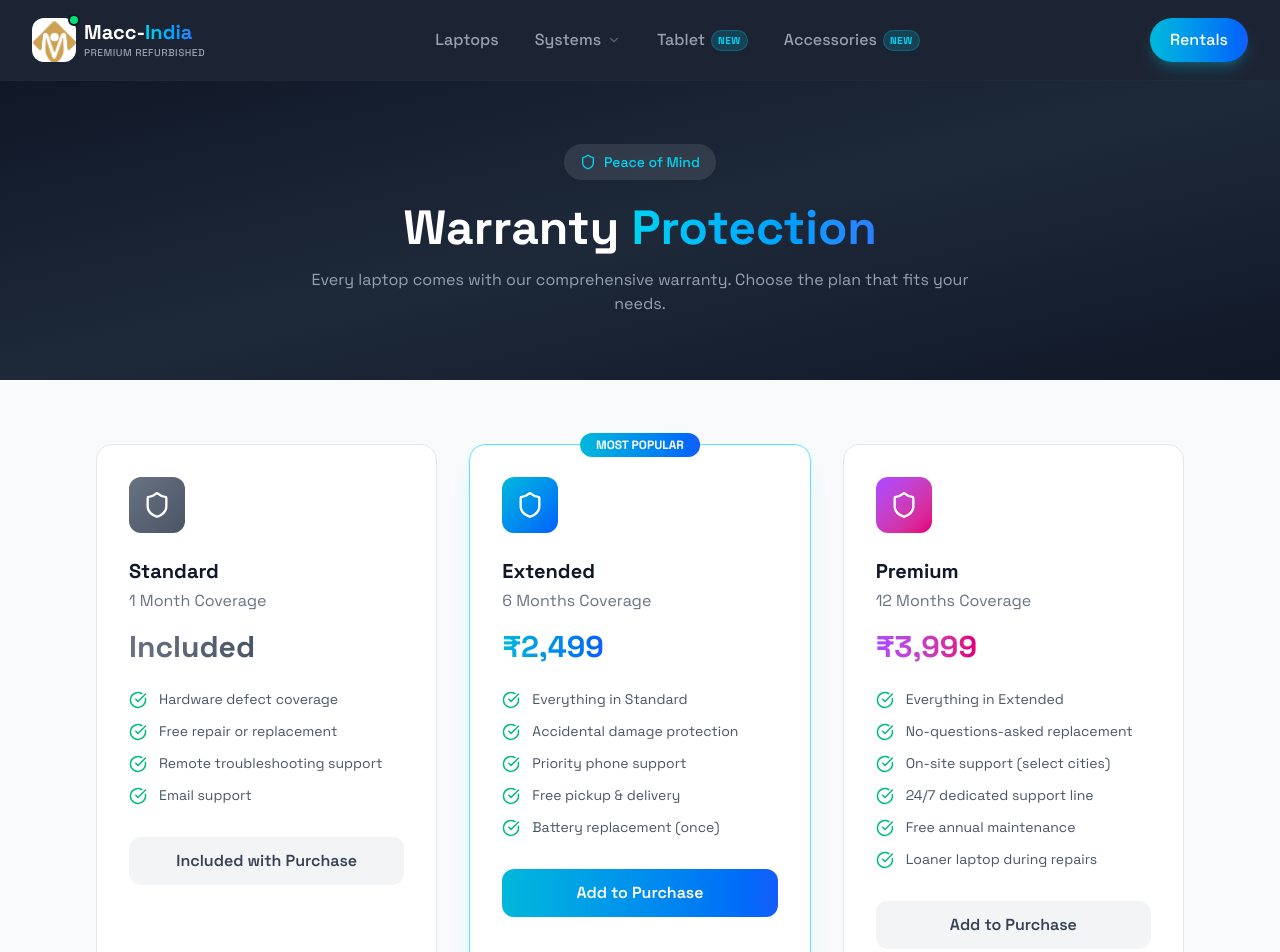
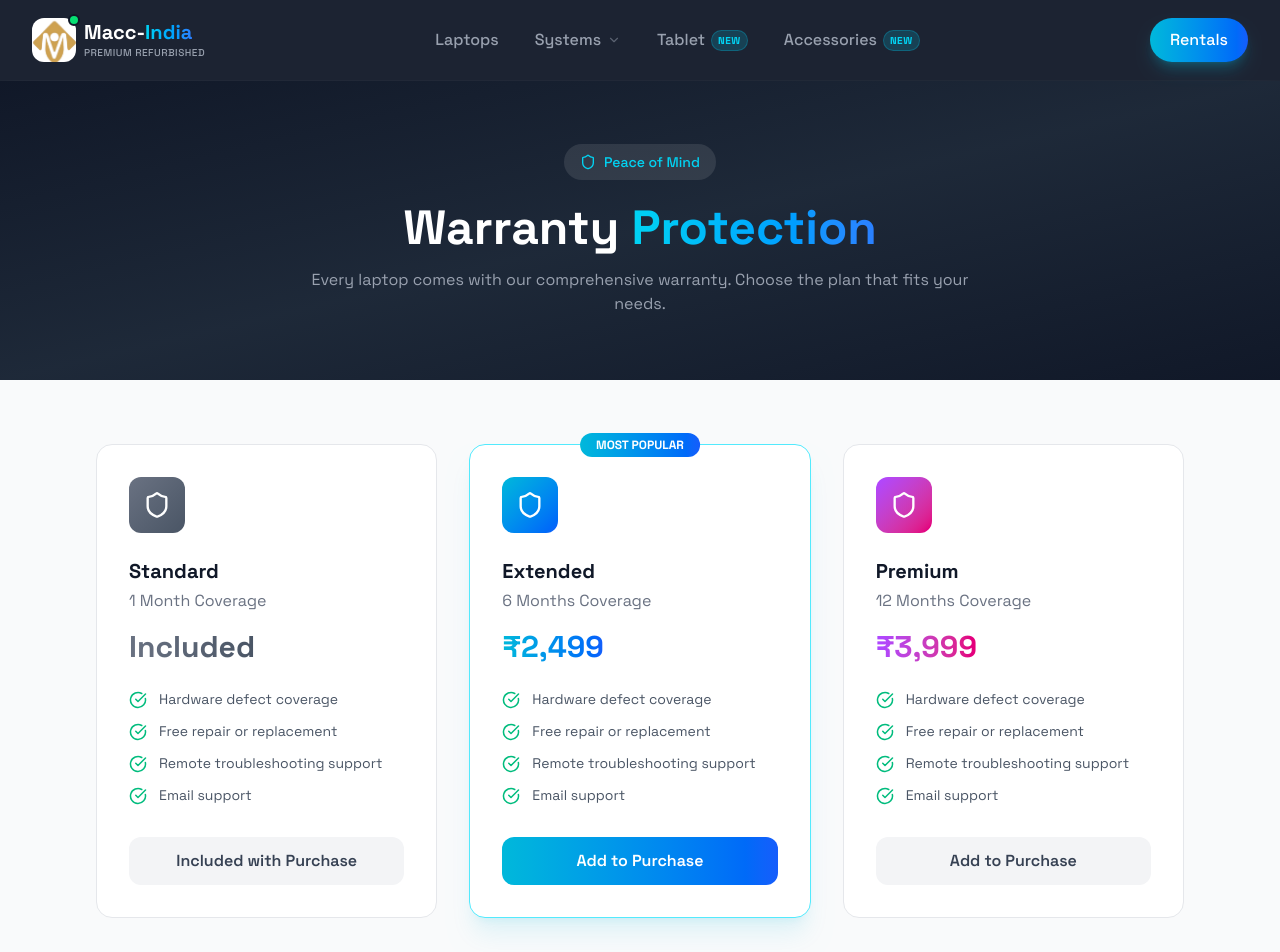
Before and after one commit to MogaPreet/macc-india-frontend, a Next.js app: page /warranty in a window 1280 px wide. Shown: the top 952 px of the page. Built offline with nearby package versions, Linux system fonts and the light colour scheme.

Commit message:
warranty text update

```diff
--- a/app/warranty/page.tsx
+++ b/app/warranty/page.tsx
@@ -24,11 +24,10 @@ const warrantyPlans = [
         color: 'from-cyan-500 to-blue-600',
         popular: true,
         features: [
-            'Everything in Standard',
-            'Accidental damage protection',
-            'Priority phone support',
-            'Free pickup & delivery',
-            'Battery replacement (once)',
+            'Hardware defect coverage',
+            'Free repair or replacement',
+            'Remote troubleshooting support',
+            'Email support',
         ],
     },
     {
@@ -37,12 +36,10 @@ const warrantyPlans = [
         price: '₹3,999',
         color: 'from-purple-500 to-pink-600',
         features: [
-            'Everything in Extended',
-            'No-questions-asked replacement',
-            'On-site support (select cities)',
-            '24/7 dedicated support line',
-            'Free annual maintenance',
-            'Loaner laptop during repairs',
+            'Hardware defect coverage',
+            'Free repair or replacement',
+            'Remote troubleshooting support',
+            'Email support',
         ],
     },
 ];
```
